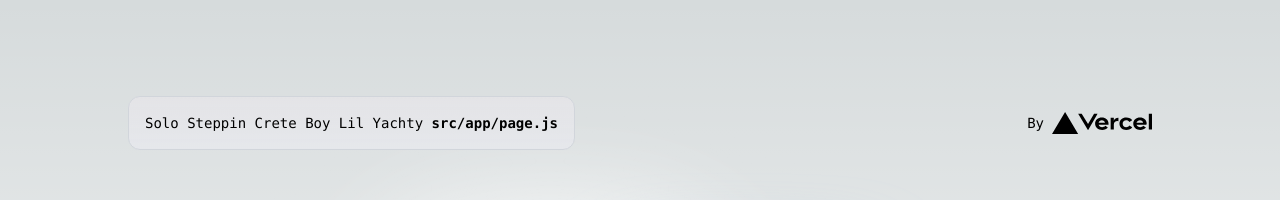
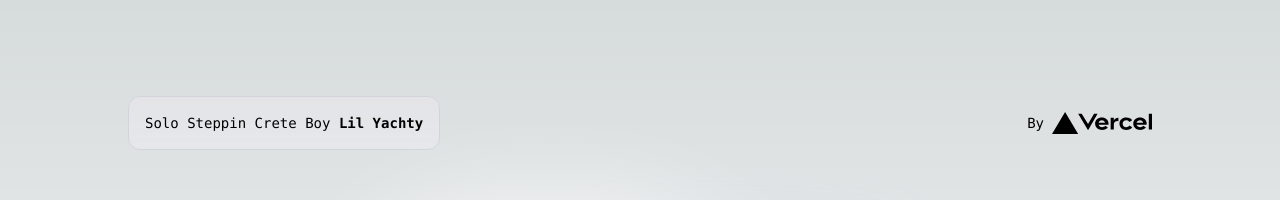
Before and after one commit to jjaegerjaquez/jjaegerjaquez.github.io, a Next.js app: page / in a window 1280 px wide. Shown: the top 200 px of the page. Built offline with nearby package versions, Linux system fonts and the light colour scheme.

Commit message:
Testing file change deployment reflection.

```diff
--- a/src/app/page.js
+++ b/src/app/page.js
@@ -5,8 +5,8 @@ export default function Home() {
     <main className="flex min-h-screen flex-col items-center justify-between p-24">
       <div className="z-10 max-w-5xl w-full items-center justify-between font-mono text-sm lg:flex">
         <p className="fixed left-0 top-0 flex w-full justify-center border-b border-gray-300 bg-gradient-to-b from-zinc-200 pb-6 pt-8 backdrop-blur-2xl dark:border-neutral-800 dark:bg-zinc-800/30 dark:from-inherit lg:static lg:w-auto  lg:rounded-xl lg:border lg:bg-gray-200 lg:p-4 lg:dark:bg-zinc-800/30">
-          Solo Steppin Crete Boy Lil Yachty&nbsp;
-          <code className="font-mono font-bold">src/app/page.js</code>
+          Solo Steppin Crete Boy&nbsp;
+          <code className="font-mono font-bold">Lil Yachty</code>
         </p>
         <div className="fixed bottom-0 left-0 flex h-48 w-full items-end justify-center bg-gradient-to-t from-white via-white dark:from-black dark:via-black lg:static lg:h-auto lg:w-auto lg:bg-none">
           <a
```
